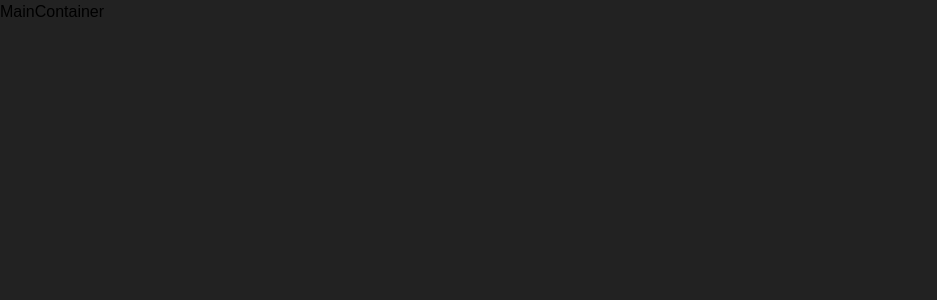
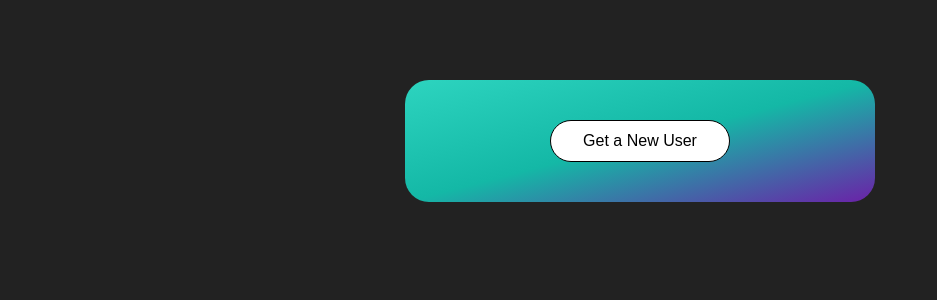
Before and after one commit to amine-omari/UserCard, a Next.js app: page / in a window 1280 px wide. Shown: the top 300 px of the page, without its empty margins (0-937 px from the left). Built offline with nearby package versions, Linux system fonts and the light colour scheme.

Commit message:
feat: add the button to the page

```diff
--- a/components/MainContainer.jsx
+++ b/components/MainContainer.jsx
@@ -1,9 +1,15 @@
-import React from 'react'
+import React from "react";
 
 const MainContainer = () => {
   return (
-    <div>MainContainer</div>
-  )
-}
+    <div className="w-[90%] max-w-[470px] text-white mt-20 mx-auto rounded-3xl py-10 px-7 text-center bg-gradient-to-br from-teal-400 via-teal-500 to-purple-800">
+      <div>
+        <button className="bg-white text-black py-2 px-8 rounded-full hover:shadow-2xl hover:opacity-95 border border-black transition duration-300 hover:scale-105 font-medium">
+          Get a New User
+        </button>
+      </div>
+    </div>
+  );
+};
 
-export default MainContainer
+export default MainContainer;
```
